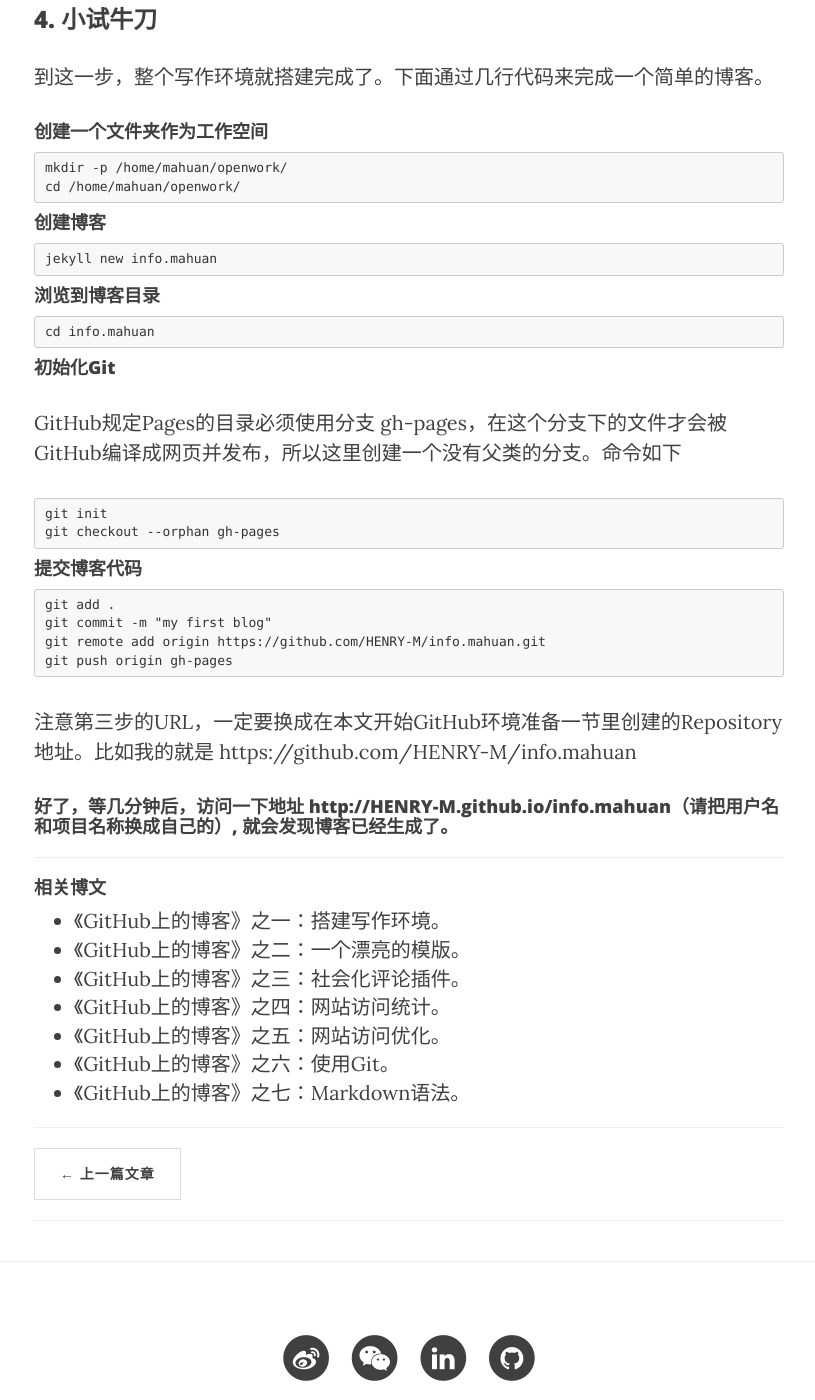
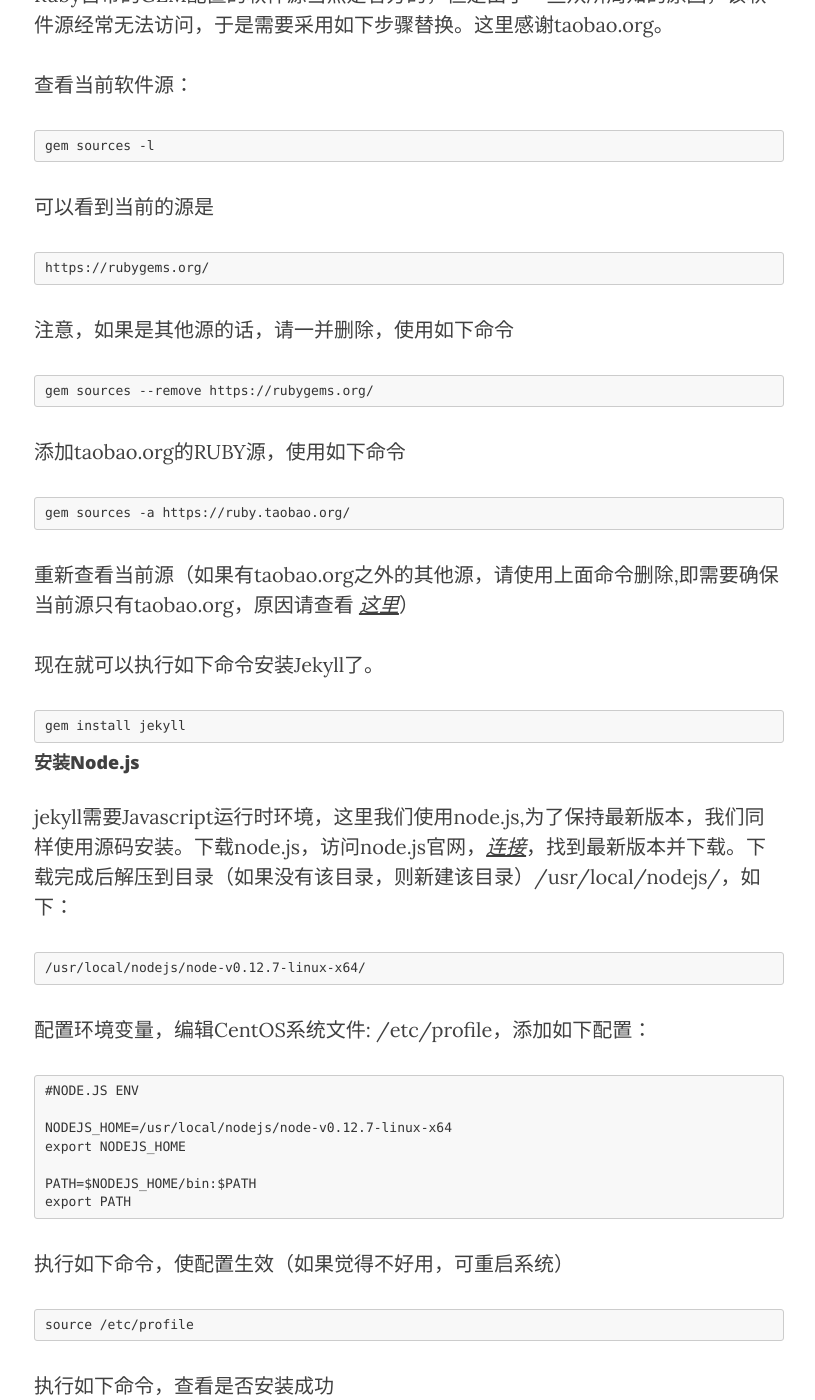
Before and after one commit to HENRY-M/info.mahuan, a Jekyll site: the page built from _posts/2015-07-01-000101.markdown, in a window 1280 px wide and 1400 px high, scrolled down 3586 px. Shown: the whole window, without its empty margins (231-1046 px from the left). Built offline with Jekyll 4.4.1, drawn with Linux system fonts in a browser that asks for light colours; nearby versions of some CDN libraries; comment, search, counter and statistics services are not loaded; some of the changed text lies outside the part shown.

Commit message:
new post

```diff
--- a/_posts/2015-07-01-000101.markdown
+++ b/_posts/2015-07-01-000101.markdown
@@ -1,13 +1,15 @@
 ---
 layout:      post
-title:       "GitHub上的博客系列之一"
-subtitle:    "搭建博客写作环境"
-description: "在GitHub搭建一个静态博客，首先需要一个基本的博客写作环境，本篇文章详细记录了博主的写作环境搭建过程。"
+title:       "GitHub上的博客之一"
+subtitle:    "在Linux(CentOS)系统上搭建一个易用的博客写作环境"
+description: "在GitHub搭建一个静态博客，首先需要一个基本的博客写作环境，本篇文章详细记录了博主使用CentOS+GitHub+Git+Markdown+Jekyll套件搭建写作环境的详细过程。"
 date:        2015-07-01 20:20:00
 author:      "雨叩晨曦"
 header-img:  "img/post/000101-head.jpg"
 sid:         "000101"
 ---
+
+*本文欢迎转载，请保留作者名称及原文链接，谢谢*
 
 ---
 
@@ -58,12 +62,7 @@
 
 	git version 2.4.5
 
-#### 配置Git
-
-为了达到Git可用，这里配置用户名和邮箱即可。命令如下：
-
-	git config --global user.name=你的用户名
-	git config --global user.email=你的邮箱
+到这里，GIT客户端就安装完成了。
 
 ### 3. 安装Jekyll
 
@@ -116,7 +115,57 @@
 
 #### 安装Jekyll
 
+Ruby自带的GEM配置的软件源当然是官方的，但是由于一些众所周知的原因，该软件源经常无法访问，于是需要采用如下步骤替换。这里感谢taobao.org。
+
+查看当前软件源：
+
+	gem sources -l
+
+可以看到当前的源是
+
+	https://rubygems.org/
+
+注意，如果是其他源的话，请一并删除，使用如下命令
+
+	gem sources --remove https://rubygems.org/
+
+添加taobao.org的RUBY源，使用如下命令
+
+	gem sources -a https://ruby.taobao.org/
+
+重新查看当前源（如果有taobao.org之外的其他源，请使用上面命令删除,即需要确保当前源只有taobao.org，原因请查看 [*这里*](https://ruby.taobao.org/)）
+
+现在就可以执行如下命令安装Jekyll了。
+
 	gem install jekyll
+
+#### 安装Node.js
+
+jekyll需要Javascript运行时环境，这里我们使用node.js,为了保持最新版本，我们同样使用源码安装。下载node.js，访问node.js官网，[*连接*](https://nodejs.org/download/)，找到最新版本并下载。下载完成后解压到目录（如果没有该目录，则新建该目录）/usr/local/nodejs/，如下：
+
+	/usr/local/nodejs/node-v0.12.7-linux-x64/
+
+配置环境变量，编辑CentOS系统文件: /etc/profile，添加如下配置：
+
+	#NODE.JS ENV
+
+	NODEJS_HOME=/usr/local/nodejs/node-v0.12.7-linux-x64
+	export NODEJS_HOME
+
+	PATH=$NODEJS_HOME/bin:$PATH
+	export PATH
+
+执行如下命令，使配置生效（如果觉得不好用，可重启系统）
+
+	source /etc/profile
+
+执行如下命令，查看是否安装成功
+
+	node -v
+
+如果显示如下，则代表安装成功
+
+	v0.12.7
 
 ### 4. 小试牛刀
 
@@ -142,12 +191,31 @@
 	git init
 	git checkout --orphan gh-pages
 
+Git首先要做一些基本的配置。使用如下命令配置用户名和邮箱
+
+        git config --global user.name=你的用户名
+        git config --global user.email=你的邮箱
+
 #### 提交博客代码
 
 	git add .
 	git commit -m "my first blog"
 	git remote add origin https://github.com/HENRY-M/info.mahuan.git
 	git push origin gh-pages
+
+如果执行上面命令时报如下错误
+
+        fatal: unable to auto-detect email address
+
+首先使用命令【ls -al】检查当前用户目录下（如果是root用户，则检查/root/目录，如果是其他用户，则检查/home/用户名/）是否存在文件【.gitconfig】。如果存在，则检查文件内容中的user节点配置的数据是否正确，比方如下：
+
+        [user]
+                name = HENRY.M
+                email = email@youremail.com
+
+如果信息错误，则可直接编辑该文件，修改成正确的用户名和邮箱。如果不存在该文件，则使用如下命令创建文件并将上述内容复制到文件中保存即可。
+
+        touch .gitconfig
 
 注意第三步的URL，一定要换成在本文开始GitHub环境准备一节里创建的Repository地址。比如我的就是 https://github.com/HENRY-M/info.mahuan
 
--- /dev/null
+++ b/_posts/2015-07-02-000102.markdown
@@ -0,0 +1,28 @@
+---
+layout:      post
+title:       "GitHub上的博客之二"
+subtitle:    "介绍一些Jekyll模版并描述如何配置一个有模版和独立域名的博客站"
+description: "Jekyll的开源世界里分享出来很多漂亮又实用的模版，本文会介绍一些不同的模版分享给同学们，然后记录了如何使用模版配置一个有独立域名的博客站"
+date:        2015-07-02 20:20:00
+author:      "雨叩晨曦"
+header-img:  "img/post/000102-head.jpg"
+sid:         "000102"
+---
+
+*本文欢迎转载，请保留作者名称及原文链接，谢谢*
+
+---
+
+### 1. 漂亮的模版
+
+### 2. 模版的结构
+
+### 3. 如果使用模版
+
+### 4. 配置独立域名
+
+---
+
+#### 相关博文
+
+{% include article/S0001.html %}
```
Also changed, not shown: other parts of _posts/2015-07-01-000101.markdown (+2 -0 lines), _includes/article/S0001.html (+7 -7 lines), img/post/000101-head.jpg, img/post/000102-head.jpg (added), 1 other file.
